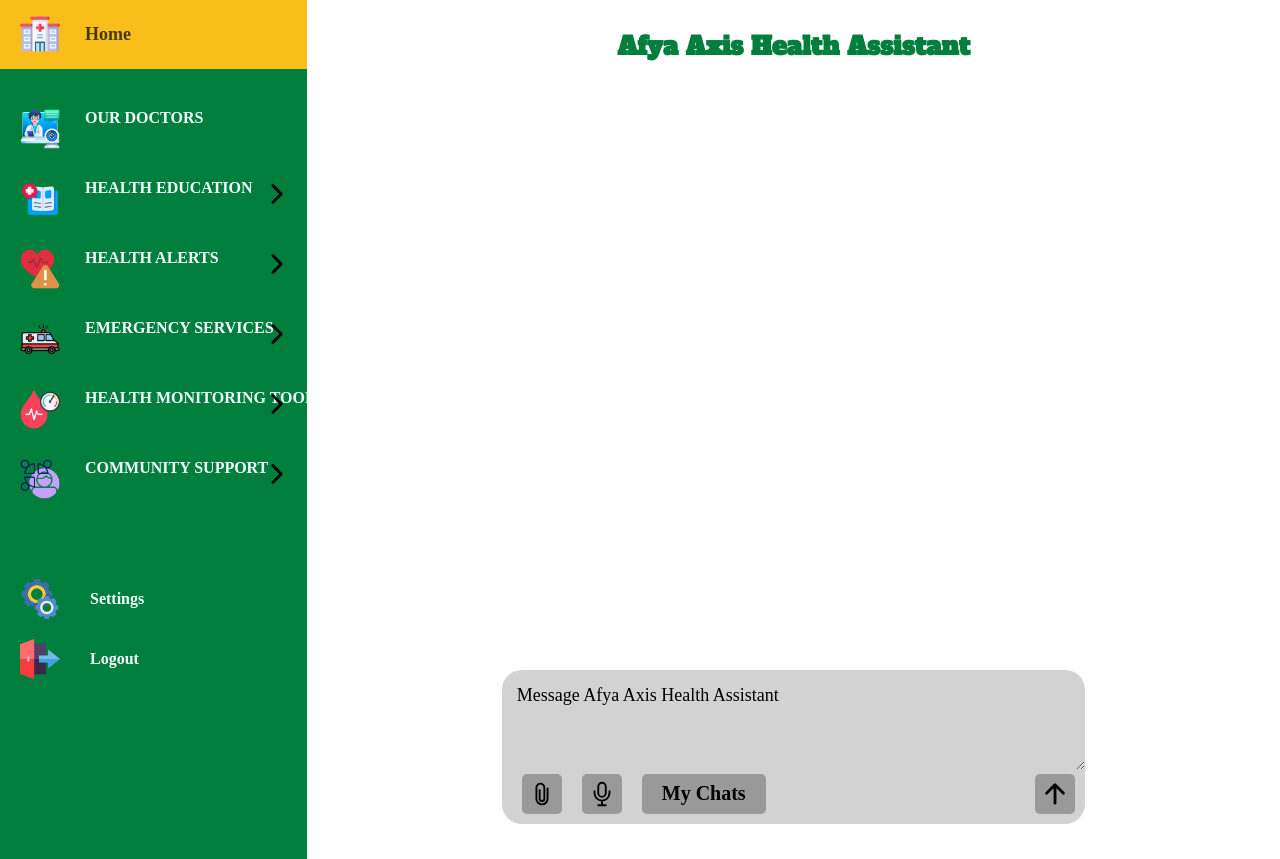
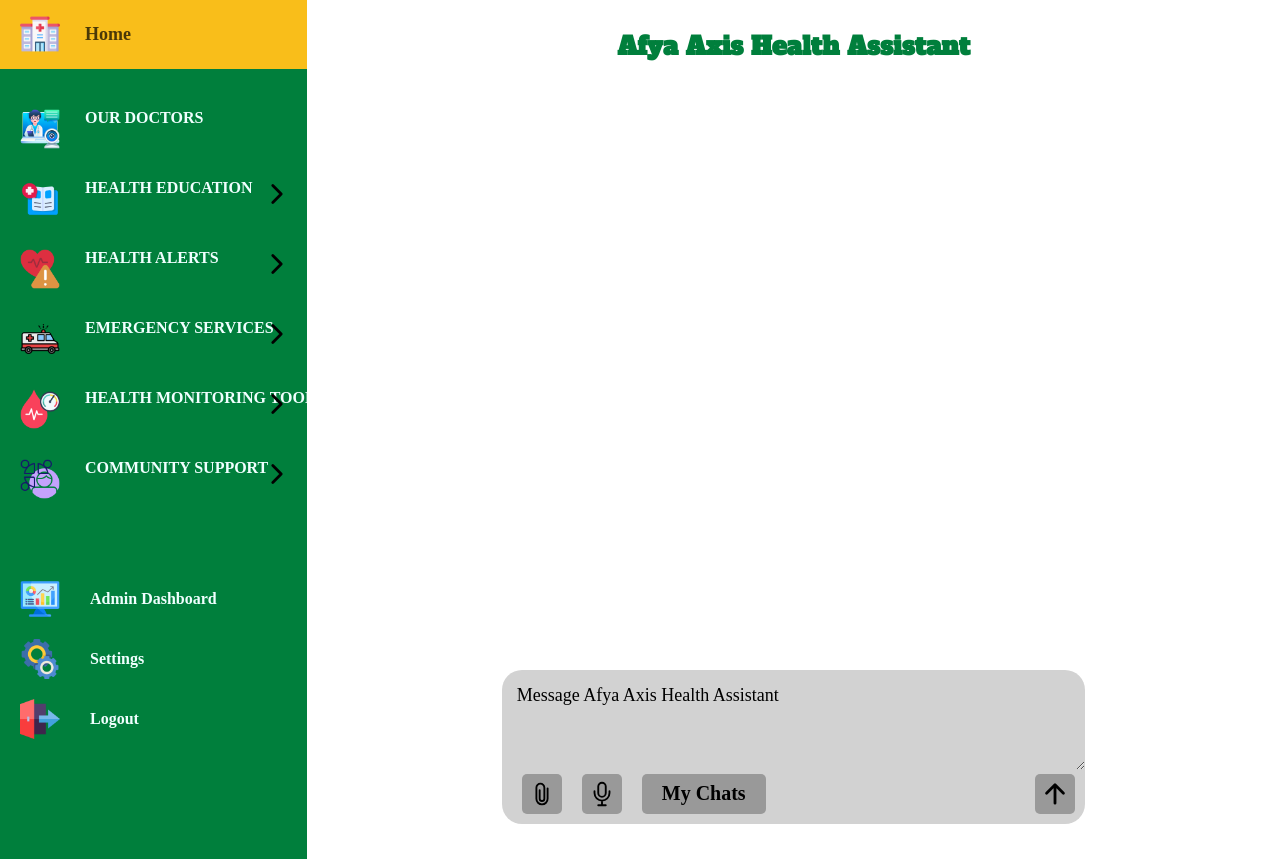
Before and after one commit to Elisha-Kwena/Afya, a Django app: page /chatbot/ in a window 1280 px wide. Shown: the part 81-940 px from the top of the page. Run offline with Django 5.2, Linux system fonts and the light colour scheme; the visitor is signed in with stand-in values (Sample User, id 1).

Commit message:
installed pillow and whitenoise, added link to website and dashboard only accesible by admins

```diff
--- a/afyaAxis/templates/admin/admin_dashboard.html
+++ b/afyaAxis/templates/admin/admin_dashboard.html
@@ -9,7 +9,7 @@
     <div class="mainbarhead">
         <div class="navleft">
             <a class="dash" href="">Dashboard</a>
-            <a class="web" href=""><i class="fa-solid fa-globe"></i>View Website</a>
+            <a class="web" href="{%  url 'home' %}"><i class="fa-solid fa-globe"></i>View Website</a>
         </div>
         <div class="navright">
             <a href=""><i class="fa-solid fa-message"></i><span>0</span></a>
--- a/afyaAxis/templates/components/sidebar.html
+++ b/afyaAxis/templates/components/sidebar.html
@@ -116,6 +116,12 @@
         </ul>
 
     <div class="settings">
+        {% if user.is_authenticated and user.is_staff%}
+        <a href="{% url 'admin_dashboard' %}">
+            <img src="{% static '/images/data-governance.png'%}" alt="">
+            <h2>Admin Dashboard</h2>
+        </a>
+        {%endif%}
         <a href="">
             <img src="{% static '/images/settings.png'%}" alt="">
             <h2>settings</h2>
```
Also changed, not shown: afyaAxis/static/images/data-governance.png (added).
